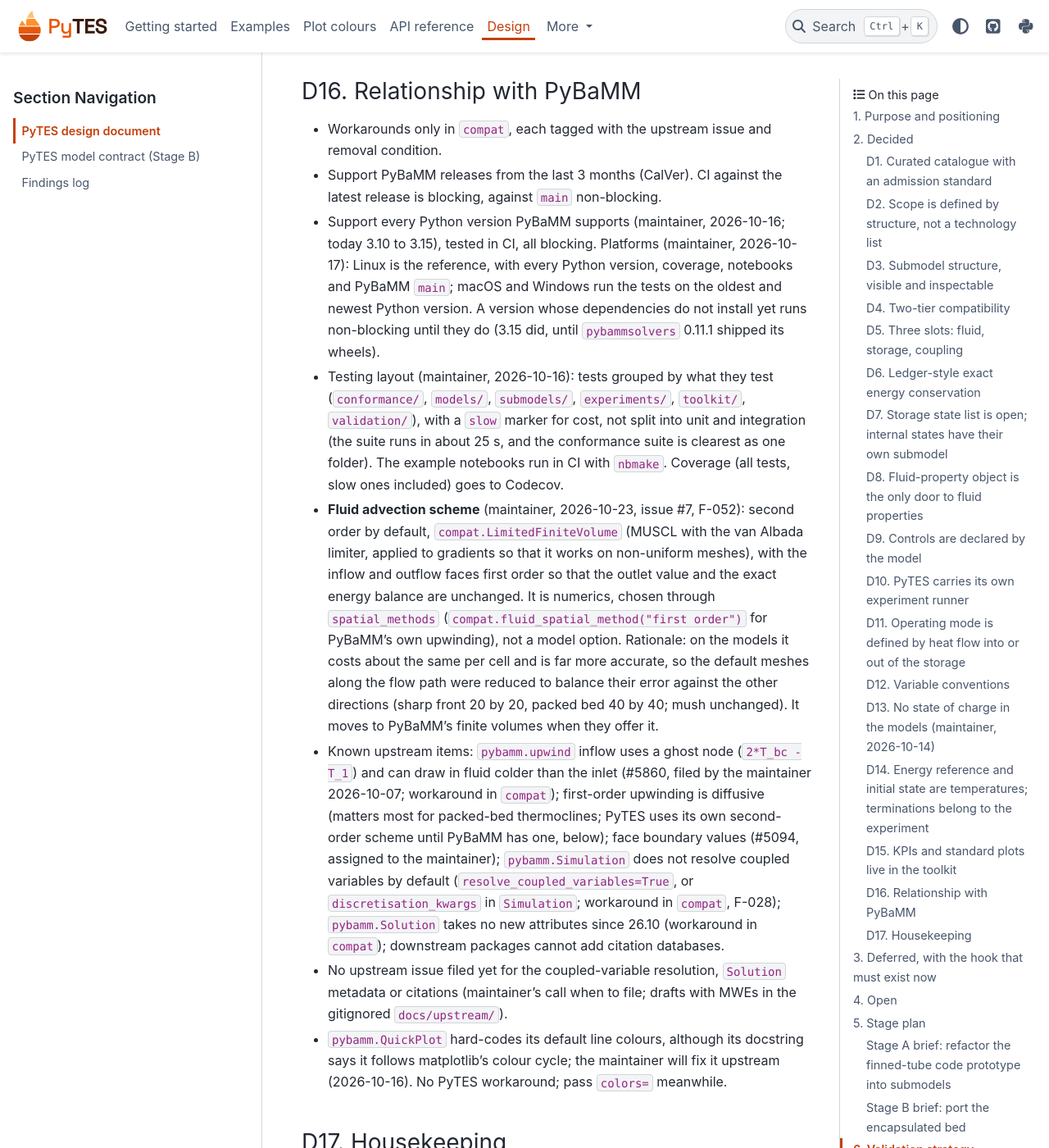
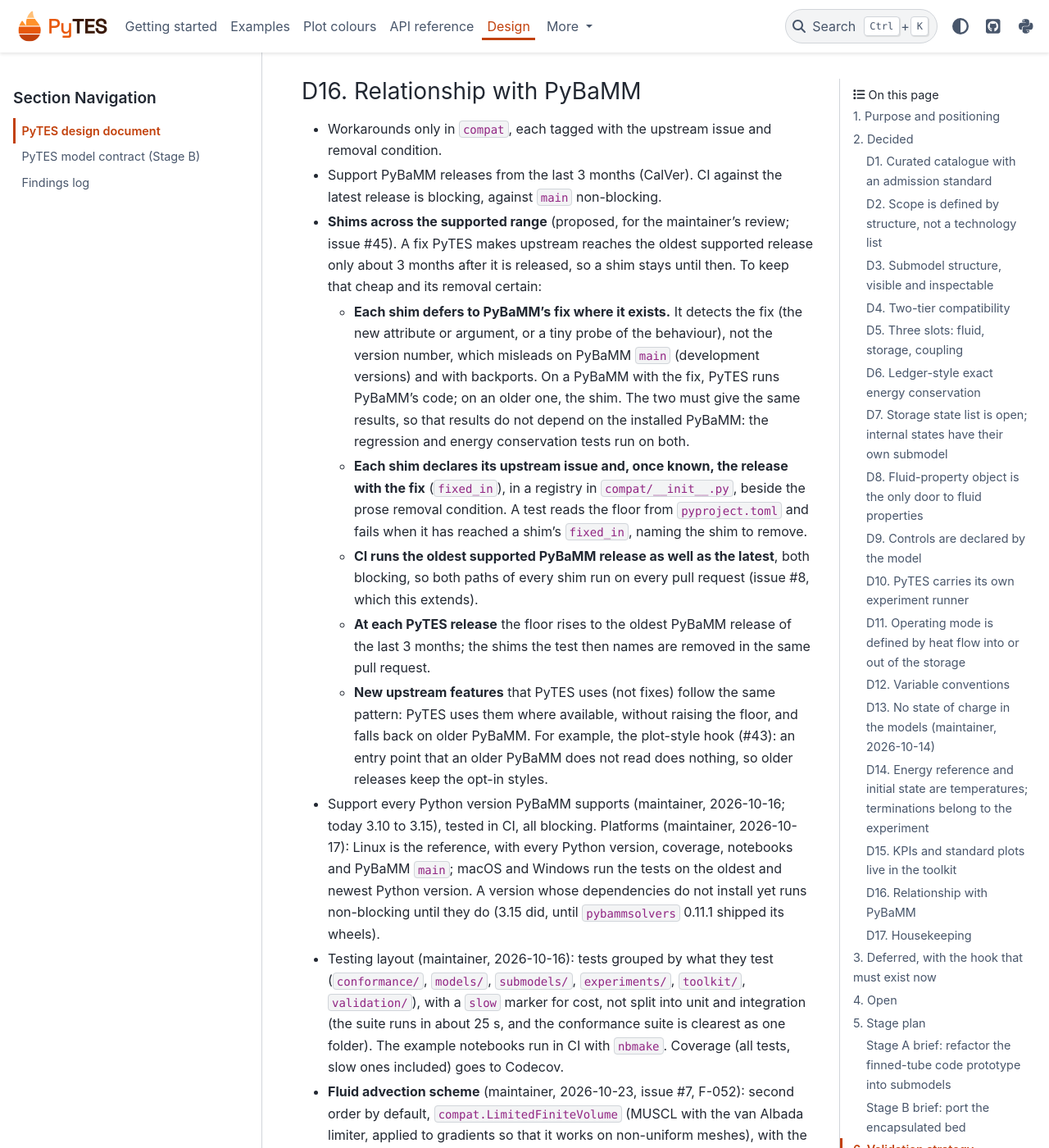
Before and after one commit to mmsg-warwick/PyTES, a Sphinx documentation site: the page built from docs/design/DESIGN.md, in a window 1280 px wide and 1400 px high, scrolled down 16449 px. Shown: the whole window at 82% size. Built offline with Sphinx 7.4.7 and the PyData theme 0.15.4, drawn with Linux system fonts in a browser that asks for light colours; pages that are not in the unit, such as notebooks, are missing from menus.

Commit message:
Propose how shims are handled across the supported PyBaMM range
A fix made upstream reaches the oldest supported PyBaMM release about
three months after it ships, so its shim must stay until then. Propose
in DESIGN D16 that each shim defers to PyBaMM's fix where it exists
(detected, not by version), declares the release with the fix in a
registry that a test checks against the floor, and that CI runs the
oldest supported release as well as the latest (#45, folding in #8).

Co-Authored-By: Claude Opus 5.5 <noreply@anthropic.com>

```diff
--- a/docs/design/DESIGN.md
+++ b/docs/design/DESIGN.md
@@ -509,6 +509,28 @@ chosen to stay readable with colour-vision deficiency:
 - Workarounds only in `compat`, each tagged with the upstream issue and removal condition.
 - Support PyBaMM releases from the last 3 months (CalVer). CI against the latest release is
   blocking, against `main` non-blocking.
+- **Shims across the supported range** (proposed, for the maintainer's review; issue #45).
+  A fix PyTES makes upstream reaches the oldest supported release only about 3 months
+  after it is released, so a shim stays until then. To keep that cheap and its removal
+  certain:
+  - **Each shim defers to PyBaMM's fix where it exists.** It detects the fix (the new
+    attribute or argument, or a tiny probe of the behaviour), not the version number,
+    which misleads on PyBaMM `main` (development versions) and with backports. On a
+    PyBaMM with the fix, PyTES runs PyBaMM's code; on an older one, the shim. The two
+    must give the same results, so that results do not depend on the installed PyBaMM:
+    the regression and energy conservation tests run on both.
+  - **Each shim declares its upstream issue and, once known, the release with the fix**
+    (`fixed_in`), in a registry in `compat/__init__.py`, beside the prose removal
+    condition. A test reads the floor from `pyproject.toml` and fails when it has reached a
+    shim's `fixed_in`, naming the shim to remove.
+  - **CI runs the oldest supported PyBaMM release as well as the latest**, both blocking,
+    so both paths of every shim run on every pull request (issue #8, which this extends).
+  - **At each PyTES release** the floor rises to the oldest PyBaMM release of the last 3
+    months; the shims the test then names are removed in the same pull request.
+  - **New upstream features** that PyTES uses (not fixes) follow the same pattern: PyTES
+    uses them where available, without raising the floor, and falls back on older PyBaMM.
+    For example, the plot-style hook (#43): an entry point that an older PyBaMM does not
+    read does nothing, so older releases keep the opt-in styles.
 - Support every Python version PyBaMM supports (maintainer, 2026-10-16; today 3.10 to
   3.15), tested in CI, all blocking. Platforms (maintainer, 2026-10-17): Linux is the
   reference, with every Python version, coverage, notebooks and PyBaMM `main`; macOS and
```
